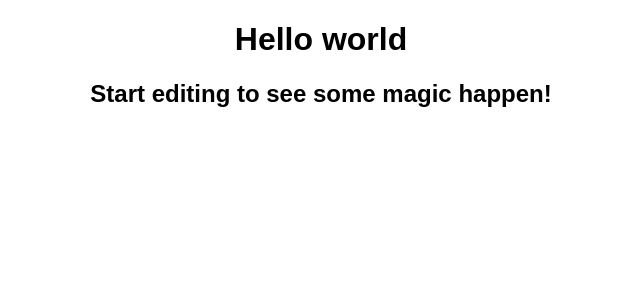
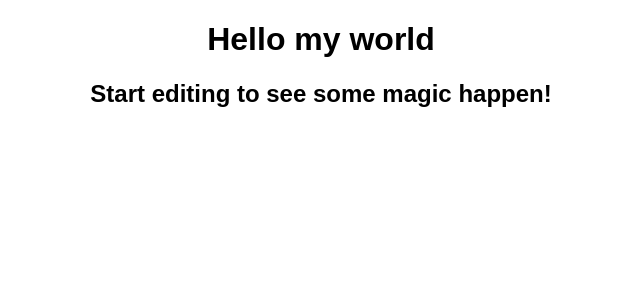
Before and after one commit to arunkumar419R/react-practice, a React (Create React App) app: page / in a window 1280 px wide. Shown: the top 300 px of the page, without its empty margins (319-959 px from the left). Built offline with nearby package versions, Linux system fonts and the light colour scheme.

Commit message:
Update App.js

```diff
--- a/src/App.js
+++ b/src/App.js
@@ -3,7 +3,7 @@ import "./styles.css";
 export default function App() {
   return (
     <div className="App">
-      <h1>Hello world</h1>
+      <h1>Hello my world</h1>
       <h2>Start editing to see some magic happen!</h2>
     </div>
   );
```
